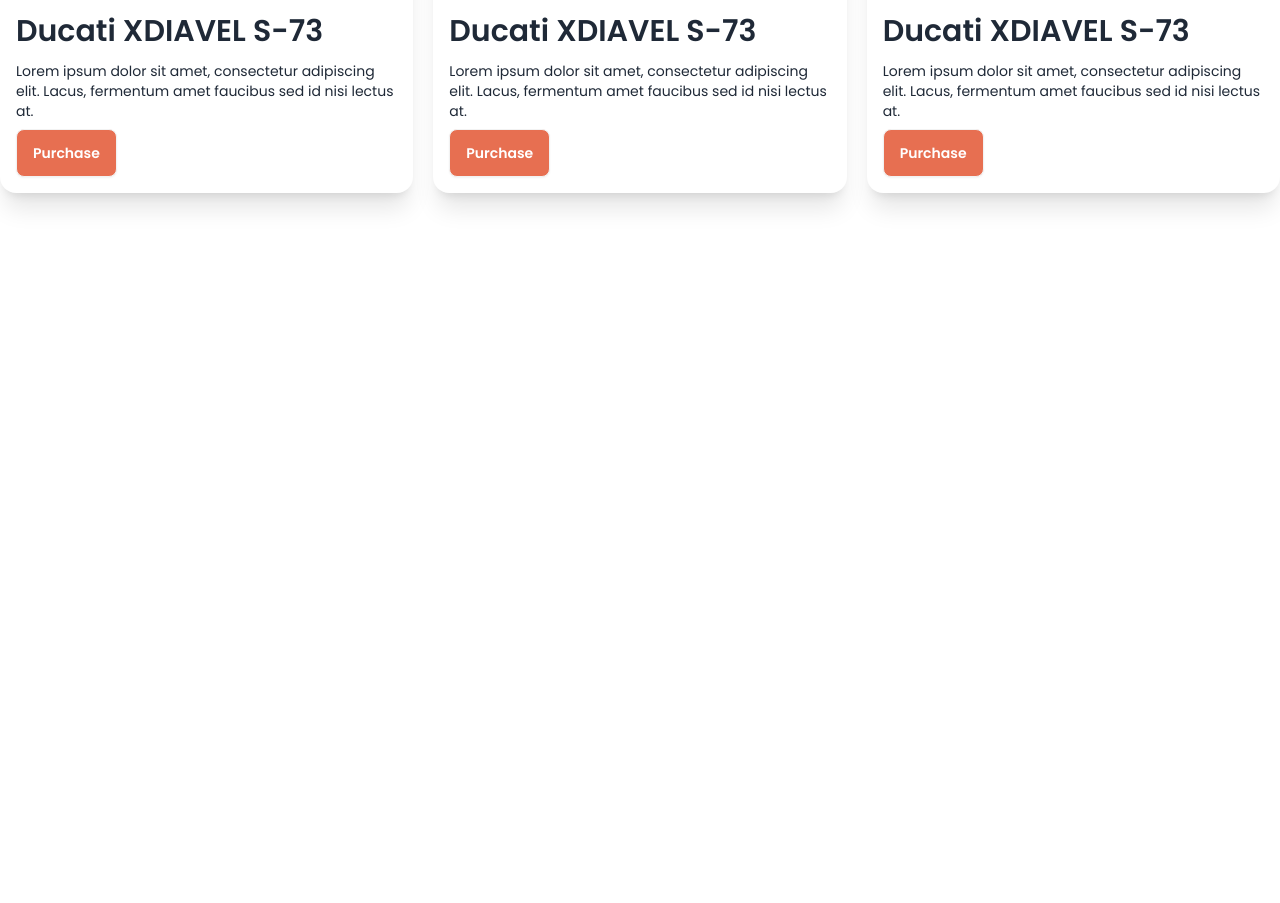
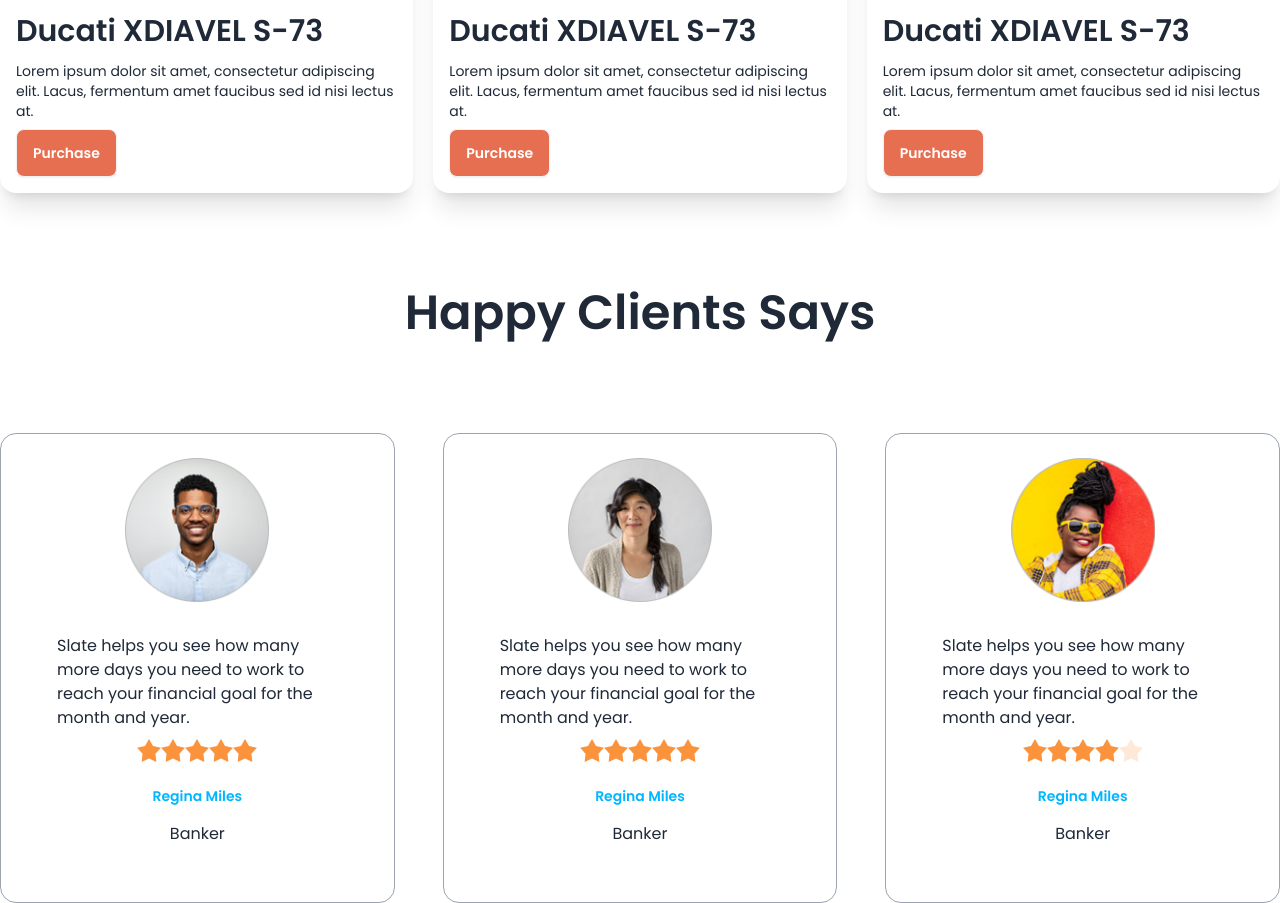
Before and after one commit to saifullah199/desi-biker-daisyui, a plain HTML site: page index.html in a window 1280 px wide. Shown: the part 1025-1928 px from the top of the page. Before the commit the page ends 1314 px from the top, so only its background shows below. Drawn offline with nearby package versions, Linux system fonts and the light colour scheme.

Commit message:
added review section

```diff
--- a/index.html
+++ b/index.html
@@ -206,6 +206,72 @@
               </div>
             </div>
           </section>
+          <!-- happy clients  -->
+          <section class="my-24">
+            <h3 class="text-5xl font-semibold text-center"> Happy Clients Says</h3>
+          </section>
+            <div class="grid gap-12 grid-cols-1 md:grid-cols-2 lg:grid-cols-3">
+              <!-- first review -->
+              <div class="card  bg-base-100 p-6 border border-gray-400">
+                <figure><img class="w-36" src="./images/others/user-1.png" alt="Shoes" /></figure>
+                  <div class="card-body">
+
+                  <p>Slate helps you see how many more days you need to work to reach your financial goal for the month and year.</p>
+
+                  <div class="rating justify-center">
+                    <input type="radio" name="rating-2" class="mask mask-star-2 bg-orange-400" />
+                    <input type="radio" name="rating-2" class="mask mask-star-2 bg-orange-400"  />
+                    <input type="radio" name="rating-2" class="mask mask-star-2 bg-orange-400" />
+                    <input type="radio" name="rating-2" class="mask mask-star-2 bg-orange-400" checked />
+                    <input type="radio" name="rating-2" class="mask mask-star-2 bg-orange-400" />
+                  </div>
+              <div class=" text-center space-y-4 mt-4 ">
+                <h3 class="text-sm font-semibold text-info">Regina Miles</h3>
+                <p> Banker</p>
+          </div>
+      </div>
+</div>
+              <!-- second review -->
+              <div class="card  bg-base-100 p-6 border border-gray-400">
+                <figure><img class="w-36" src="./images/others/user-2.png" alt="Shoes" /></figure>
+                  <div class="card-body">
+
+                  <p>Slate helps you see how many more days you need to work to reach your financial goal for the month and year.</p>
+
+                  <div class="rating justify-center">
+                    <input type="radio" name="rating-2" class="mask mask-star-2 bg-orange-400" />
+                    <input type="radio" name="rating-2" class="mask mask-star-2 bg-orange-400"  />
+                    <input type="radio" name="rating-2" class="mask mask-star-2 bg-orange-400" />
+                    <input type="radio" name="rating-2" class="mask mask-star-2 bg-orange-400" checked />
+                    <input type="radio" name="rating-2" class="mask mask-star-2 bg-orange-400" />
+                  </div>
+              <div class=" text-center space-y-4 mt-4 ">
+                <h3 class="text-sm font-semibold text-info">Regina Miles</h3>
+                <p> Banker</p>
+          </div>
+      </div>
+</div>
+              <!-- third review -->
+              <div class="card  bg-base-100 p-6 border border-gray-400">
+                <figure><img class="w-36" src="./images/others/user-3.png" alt="Shoes" /></figure>
+                  <div class="card-body">
+
+                  <p>Slate helps you see how many more days you need to work to reach your financial goal for the month and year.</p>
+
+                  <div class="rating justify-center">
+                    <input type="radio" name="rating-2" class="mask mask-star-2 bg-orange-400" />
+                    <input type="radio" name="rating-2" class="mask mask-star-2 bg-orange-400"  />
+                    <input type="radio" name="rating-2" class="mask mask-star-2 bg-orange-400" />
+                    <input type="radio" name="rating-2" class="mask mask-star-2 bg-orange-400" checked />
+                    <input type="radio" name="rating-2" class="mask mask-star-2 bg-orange-400" />
+                  </div>
+              <div class=" text-center space-y-4 mt-4 ">
+                <h3 class="text-sm font-semibold text-info">Regina Miles</h3>
+                <p> Banker</p>
+          </div>
+      </div>
+</div>
+            </div>
         </main>
         <footer>
 
```
